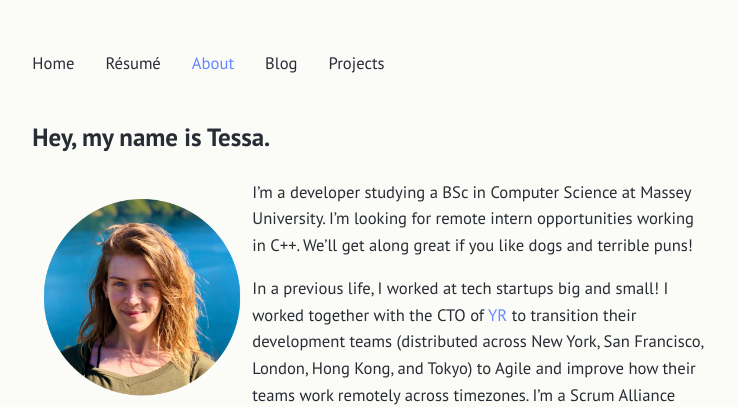
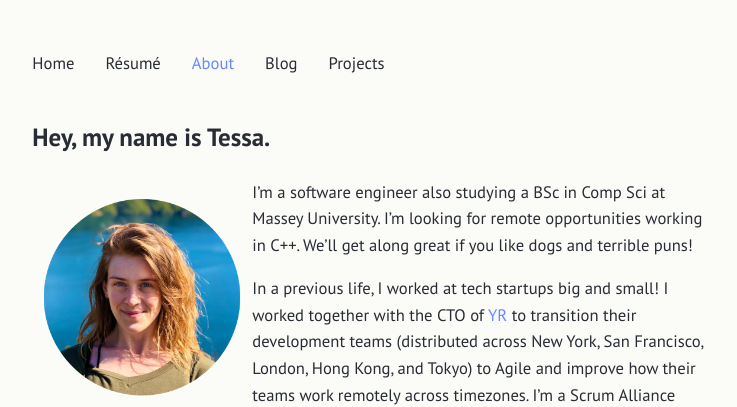
Before and after one commit to tessapower/tessapower.github.io, a Jekyll site: the page built from src/about.md, in a window 1280 px wide. Shown: the top 407 px of the page, without its empty margins (271-1008 px from the left). Built offline with Jekyll 4.4.1, drawn with Linux system fonts in a browser that asks for light colours.

Commit message:
Updating blurb everywhere

```diff
--- a/src/about.md
+++ b/src/about.md
@@ -4,7 +4,8 @@ title: About
 ---
 ## Hey, my name is Tessa.
 
-<img alt="Me!" src="/assets/profile-photo.png" width="200" style="float:left;vertical-align:middle;margin:20px 10px"/> I'm a developer studying a BSc in Computer Science at Massey University. I'm looking for remote intern opportunities working in C++. We'll get along great if you like dogs and terrible puns!
+<img alt="Me!" src="/assets/profile-photo.png" width="200" style="float:left;vertical-align:middle;margin:20px 10px"/> I'm a software engineer also studying a BSc in Comp Sci at Massey University.
+I'm looking for remote opportunities working in C++. We'll get along great if you like dogs and terrible puns!
 
 In a previous life, I worked at tech startups big and small! I worked together with the CTO of [YR](https://thisisyr.com) to transition their development teams (distributed across New York, San Francisco, London, Hong Kong, and Tokyo) to Agile and improve how their teams work remotely across timezones. I'm a Scrum Alliance Certified Product Owner, and have years of experience working remotely and in teams.
 
```
